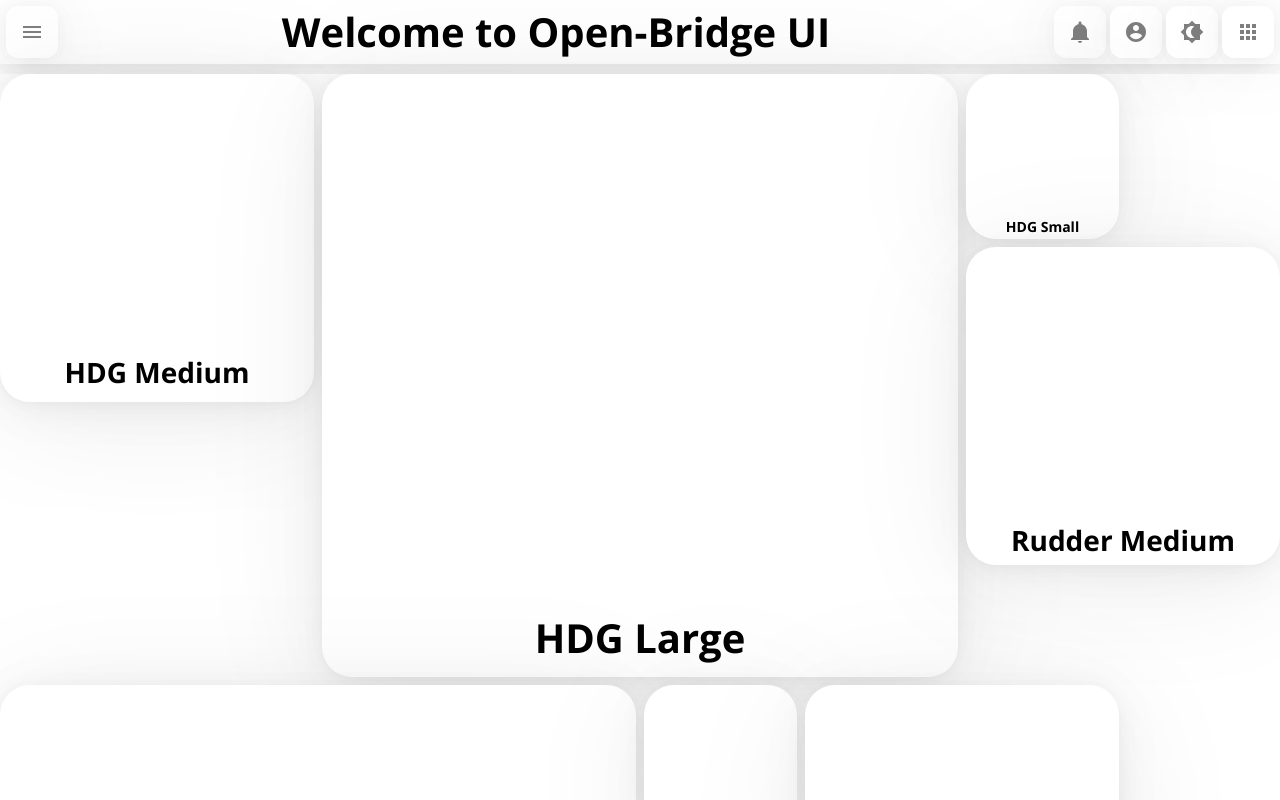
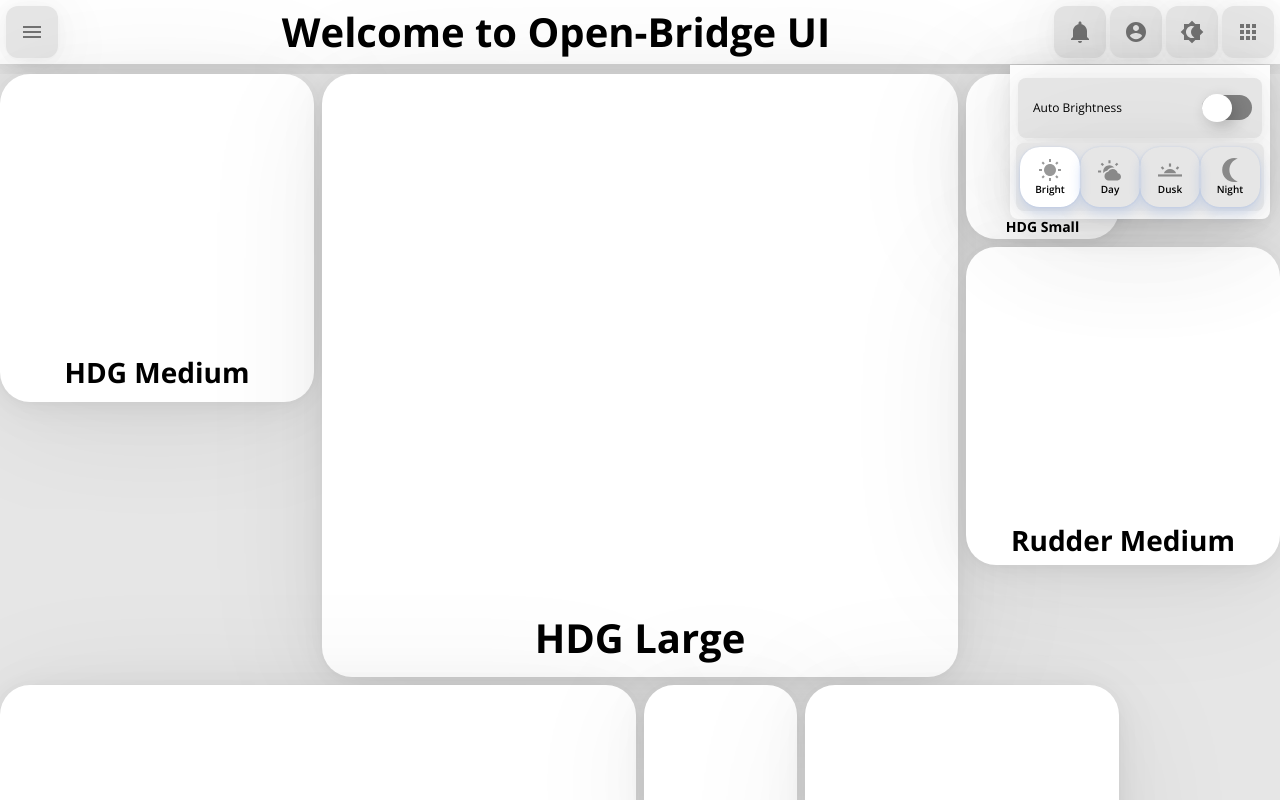
Before and after one commit to myozinaung/obDashboard, an Angular app: page / in a window 1280 px wide. Shown: the top 800 px of the page. Built offline with nearby package versions, Linux system fonts and the light colour scheme.

Commit message:
Dimming Menu added

```diff
--- a/src/app/app.component.html
+++ b/src/app/app.component.html
@@ -1,4 +1,5 @@
 <app-top-navbar></app-top-navbar>
+<app-dimming-menu></app-dimming-menu>
 
 <app-instrument-panel></app-instrument-panel>
 
--- a/src/app/app.module.ts
+++ b/src/app/app.module.ts
@@ -7,9 +7,10 @@ import { ServiceWorkerModule } from '@angular/service-worker';
 import { environment } from '../environments/environment';
 import { TopNavbarComponent } from './top-navbar/top-navbar.component';
 import { InstrumentPanelComponent } from './instrument-panel/instrument-panel.component';
+import { DimmingMenuComponent } from './dimming-menu/dimming-menu.component';
 
 @NgModule({
-  declarations: [AppComponent, TopNavbarComponent, InstrumentPanelComponent],
+  declarations: [AppComponent, TopNavbarComponent, InstrumentPanelComponent, DimmingMenuComponent],
   imports: [
     BrowserModule,
     AppRoutingModule,
--- /dev/null
+++ b/src/app/dimming-menu/dimming-menu.component.html
@@ -0,0 +1,41 @@
+<div class="container">
+  <!-- AUTO BRIGHTNESS TOGGLE -->
+  <div class="toggleContainer">
+    <div class="toggleName">Auto Brightness</div>
+    <div>
+      <label id="switch" class="toggle">
+        <input type="checkbox" id="slider" />
+        <span class="slider"></span>
+      </label>
+    </div>
+  </div>
+
+  <!-- DIMMING MODES TABS-->
+  <div class="tabs">
+    <input type="radio" id="radio-bright" name="dimming-modes" />
+    <label class="tab" for="radio-bright">
+      <img src="/assets/icons/bright-icon.svg" class="icon" />
+      Bright
+    </label>
+
+    <input type="radio" id="radio-day" name="dimming-modes" />
+    <label class="tab" for="radio-day">
+      <img src="/assets/icons/day-icon.svg" class="icon" />
+      Day
+    </label>
+
+    <input type="radio" id="radio-dusk" name="dimming-modes" />
+    <label class="tab" for="radio-dusk">
+      <img src="/assets/icons/dusk-icon.svg" class="icon" />
+      Dusk
+    </label>
+
+    <input type="radio" id="radio-night" name="dimming-modes" />
+    <label class="tab" for="radio-night">
+      <img src="/assets/icons/night-icon.svg" class="icon" />
+      Night
+    </label>
+
+    <span class="glider"></span>
+  </div>
+</div>
--- /dev/null
+++ b/src/app/dimming-menu/dimming-menu.component.scss
@@ -0,0 +1,226 @@
+@import url("https://fonts.googleapis.com/css2?family=Inter:wght@400;500;600&display=swap");
+
+:root {
+  --selected-label-color: #000000;
+  --selected-tab-color: #b9b9b9;
+  --hover-color: #b9b9b9;
+  --tab-boder-radius: 8px;
+}
+
+// *,
+// *:after,
+// *:before {
+//   box-sizing: border-box;
+// }
+
+*:before,
+*:after {
+  content: "";
+  position: absolute;
+}
+
+.container {
+  position: absolute;
+  /* left: 1000px; */
+  top: 65px;
+  right: 10px;
+  bottom: 0;
+  width: 260px;
+  height: fit-content;
+  display: flex;
+  flex-direction: column;
+  align-items: center;
+  justify-content: center;
+
+  background-color: var(--container-background-color);
+  box-shadow: 0 0.4px 3.6px rgba(0, 0, 0, 0.004),
+    0 1px 8.5px rgba(0, 0, 0, 0.01), 0 1.9px 15.7px rgba(0, 0, 0, 0.019),
+    0 3.4px 28.2px rgba(0, 0, 0, 0.03), 0 6.3px 54.4px rgba(0, 0, 0, 0.047),
+    0 15px 137px rgba(0, 0, 0, 0.07);
+  padding: 1rem;
+  border-radius: 0px 0px 8px 8px;
+  /* transform: translateX(400%); */
+}
+
+// Auto Brightness
+.toggleContainer {
+  display: flex;
+  width: 100%;
+  height: 60px;
+  align-items: center;
+  justify-content: space-between;
+  background-color: var(--container-backdrop-color);
+  box-shadow: 0 0.4px 3.6px rgba(0, 0, 0, 0.004),
+    0 1px 8.5px rgba(0, 0, 0, 0.01), 0 1.9px 15.7px rgba(0, 0, 0, 0.019),
+    0 3.4px 28.2px rgba(0, 0, 0, 0.03), 0 6.3px 54.4px rgba(0, 0, 0, 0.047),
+    0 15px 137px rgba(0, 0, 0, 0.07);
+  padding: 0.5rem;
+  border-radius: 8px;
+  margin-top: 2%;
+  margin-bottom: 2%;
+  padding: 5px;
+}
+
+.toggleName {
+  font-size: 1.5em;
+  color: var(--font-color);
+  font-family: "Open Sans", sans-serif;
+  margin: 10px;
+}
+
+/* toggle css */
+.toggle {
+  position: relative;
+  display: inline-block;
+  width: 50px;
+  height: 25px;
+  margin-right: 5px;
+}
+
+/* Hide default HTML checkbox */
+.toggle input {
+  opacity: 0;
+  width: 0;
+  height: 0;
+}
+
+/* The slider */
+.slider {
+  position: absolute;
+  cursor: pointer;
+  top: 0;
+  left: 0;
+  right: 0;
+  bottom: 0;
+  background-color: gray;
+  -webkit-transition: 0.4s;
+  transition: 0.4s;
+
+  border-radius: 50px; /* background pill radius */
+}
+
+.slider:before {
+  position: absolute;
+  content: "";
+  height: 110%;
+  width: 60%;
+  left: 0px;
+  bottom: 4px;
+  top: 0;
+  bottom: 0;
+  margin: auto 0;
+  -webkit-transition: 0.4s;
+  transition: 0.4s;
+  box-shadow: 5px 5px 15px #2020203d;
+  background: white;
+  background-repeat: no-repeat;
+  background-position: center;
+
+  border-radius: 50%;
+}
+
+input:checked + .slider {
+  background-color: #28f321;
+}
+
+input:focus + .slider {
+  box-shadow: 0 0 3px #28f321;
+}
+
+input:checked + .slider:before {
+  -webkit-transform: translateX(75%);
+  -ms-transform: translateX(75%);
+  transform: translateX(75%);
+  background: white;
+  background-repeat: no-repeat;
+  background-position: center;
+}
+
+//  Dimming Modes
+.tabs {
+  display: flex;
+  background-color: var(--container-backdrop-color);
+  box-shadow: 0 0.4px 3.6px rgba(0, 0, 0, 0.004),
+    0 1px 8.5px rgba(0, 0, 0, 0.01), 0 1.9px 15.7px rgba(0, 0, 0, 0.019),
+    0 3.4px 28.2px rgba(0, 0, 0, 0.03), 0 6.3px 54.4px rgba(0, 0, 0, 0.047),
+    0 15px 137px rgba(0, 0, 0, 0.07);
+  padding: 0.5rem;
+  border-radius: 8px;
+  border-radius: 8px;
+}
+
+input[type="radio"] {
+  display: none;
+}
+
+.tab {
+  display: flex;
+  flex-direction: column;
+  align-items: center;
+  justify-content: center;
+  height: 60px;
+  width: 60px;
+  font-family: "Open Sans", sans-serif;
+  font-size: 1.25rem;
+  font-weight: 550;
+  color: var(--font-color);
+  border-radius: 33%;
+  box-shadow: 0 0 2px 0 rgba(24, 94, 224, 0.15),
+    0 6px 12px 0 rgba(24, 94, 224, 0.15);
+  cursor: pointer;
+  user-select: none;
+  transition: color 0.15s ease-in;
+  z-index: 3;
+}
+
+.tab:hover {
+  border-radius: 33%;
+  transform: scale(1.05);
+  z-index: 5;
+  transition: 0.25s ease-out;
+}
+
+.icon {
+  width: 24px;
+  height: 24px;
+  color: black;
+  opacity: 0.4;
+}
+
+input[type="radio"]:checked + label {
+  color: var(--font-color);
+  font-weight: bold;
+  font-size: 1.5rem;
+}
+
+input[type="radio"]:checked + label > .icon {
+  opacity: 1;
+  transform: scale(1.2);
+  transition: 0.25s ease-out;
+}
+
+input[id="radio-bright"]:checked ~ .glider {
+  transform: translateX(0);
+}
+
+input[id="radio-day"]:checked ~ .glider {
+  transform: translateX(100%);
+}
+
+input[id="radio-dusk"]:checked ~ .glider {
+  transform: translateX(200%);
+}
+
+input[id="radio-night"]:checked ~ .glider {
+  transform: translateX(300%);
+}
+
+.glider {
+  position: absolute;
+  height: 60px;
+  width: 60px;
+  background-color: var(--container-background-color);
+  z-index: 1;
+  border-radius: 33%;
+  transition: 0.25s ease-in-out;
+}
--- /dev/null
+++ b/src/app/dimming-menu/dimming-menu.component.ts
@@ -0,0 +1,15 @@
+import { Component, OnInit } from '@angular/core';
+
+@Component({
+  selector: 'app-dimming-menu',
+  templateUrl: './dimming-menu.component.html',
+  styleUrls: ['./dimming-menu.component.scss']
+})
+export class DimmingMenuComponent implements OnInit {
+
+  constructor() { }
+
+  ngOnInit(): void {
+  }
+
+}
--- a/src/app/instrument-panel/instrument-panel.component.html
+++ b/src/app/instrument-panel/instrument-panel.component.html
@@ -81,8 +81,8 @@
     <div class="card-title title-medium">Thruster Medium</div>
   </div>
 
-  <div class="card-instrument card-2x4">
-    <ob-tunnel-thruster-large class="container-2x4"></ob-tunnel-thruster-large>
+  <div class="card-instrument card-1x4">
+    <ob-tunnel-thruster-large class="container-1x4"></ob-tunnel-thruster-large>
     <div class="card-title title-large">Thruster Large</div>
   </div>
 
@@ -175,8 +175,8 @@
     <div class="card-title title-large">Engine Large</div>
   </div>
 
-  <div class="card-instrument card-1x1">
-    <ob-main-engine-small class="container-1x1"></ob-main-engine-small>
+  <div class="card-instrument card-2x1">
+    <ob-main-engine-small class="container-2x1"></ob-main-engine-small>
     <div class="card-title title-small">Engine Small</div>
   </div>
 </div>
--- a/src/app/top-navbar/top-navbar.component.scss
+++ b/src/app/top-navbar/top-navbar.component.scss
@@ -58,7 +58,7 @@ ul {
   --button-size: calc(var(--top-navbar-height) * 0.8);
   width: var(--button-size);
   height: var(--button-size);
-  background-color: var(--container-background-color);
+  background-color: var(--container-backdrop-color);
   border-radius: 12px;
   padding: 2px;
   margin: 2px;
--- a/src/open-bridge.css
+++ b/src/open-bridge.css
@@ -2428,7 +2428,7 @@ html {
   --element-active-inverted-color: rgb(255, 255, 255);
   --element-neutral-inverted-color: rgba(255, 255, 255, 0.6);
   --element-disabled-inverted-color: rgba(255, 255, 255, 0.3);
-  --container-backdrop-color: rgb(255, 255, 255);
+  --container-backdrop-color: rgb(230, 230, 230);
   --container-section-color: rgb(240, 240, 240);
   --container-background-color: rgb(255, 255, 255);
   --container-global-color: rgb(255, 255, 255);
```
Also changed, not shown: 1 other file (tests, documents, lock files or other folders).
